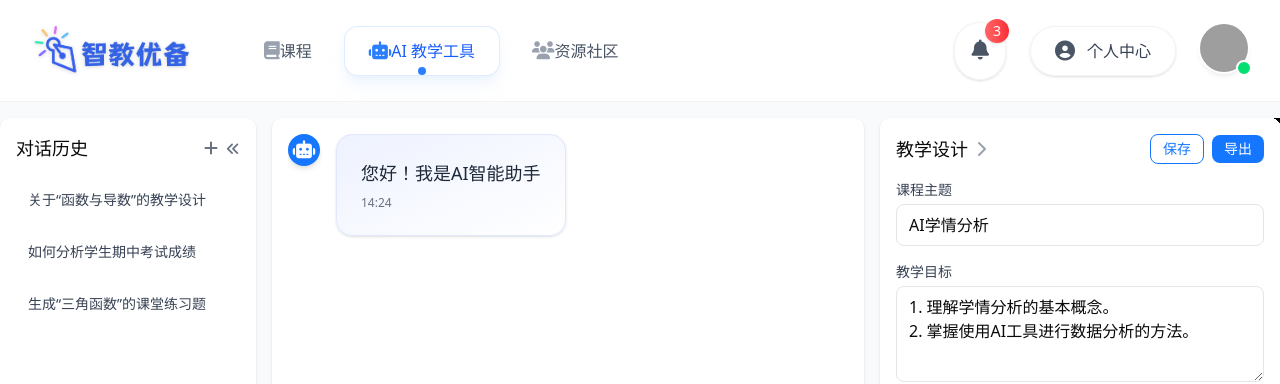
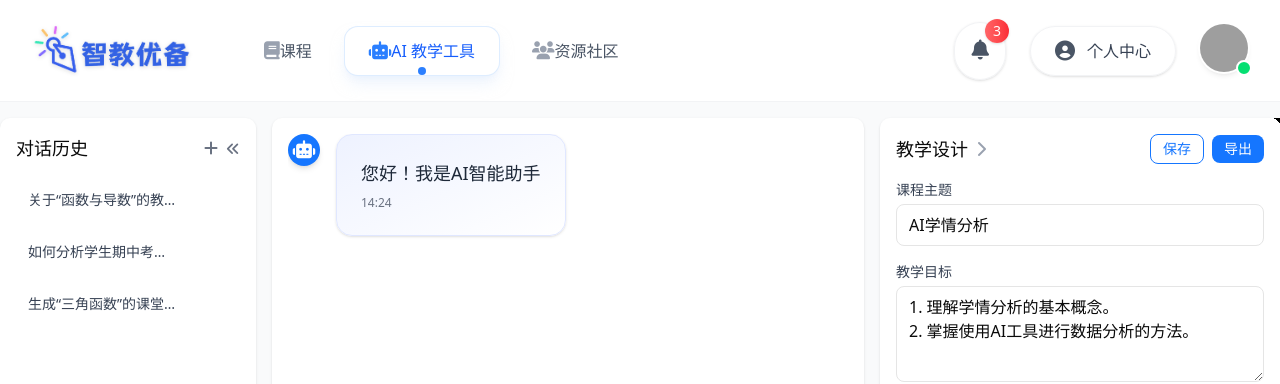
Before and after one commit to anna1978-hansi/prj-ai-school, a React (Vite) app: page /home/aiDialog in a window 1280 px wide. Both pictures are taken after a click on the button 32 px from the left and 154 px from the top of the page. Shown: the top 384 px of the page. Built offline with nearby package versions, Linux system fonts and the light colour scheme; grey boxes are pictures that could not be loaded.

Commit message:
aihistory标题样式--省略修改--v2

```diff
--- a/src/components/Home/AiDialog/TeachingAssistant/ChatHistorySidebar.jsx
+++ b/src/components/Home/AiDialog/TeachingAssistant/ChatHistorySidebar.jsx
@@ -74,7 +74,7 @@ const ChatHistorySidebar = ({
                         <div key={chat.id} className="relative group flex items-center">
                             {editingId === chat.id ? (
                                 <input
-                                    className="block w-full text-left p-3 rounded-lg text-sm border border-primary focus:ring-primary focus:border-primary outline-none"
+                                    className="block w-full text-left p-3 pr-16 rounded-lg text-sm border border-primary focus:ring-primary focus:border-primary outline-none truncate"
                                     value={editValue}
                                     autoFocus
                                     onChange={handleEditChange}
@@ -84,7 +84,7 @@ const ChatHistorySidebar = ({
                             ) : (
                                 <button
                                     onClick={() => onSelectChat(chat.id)}
-                                    className={`block w-full text-left p-3 rounded-lg text-sm text-gray-700 hover:bg-gray-100 truncate transition-colors ${selectedChat === chat.id ? 'bg-primary/10 text-primary border border-primary/20' : ''}`}
+                                    className={`block w-full text-left p-3 pr-16 rounded-lg text-sm text-gray-700 hover:bg-gray-100 truncate transition-colors ${selectedChat === chat.id ? 'bg-primary/10 text-primary border border-primary/20' : ''}`}
                                 >
                                     {chat.title}
                                 </button>
```
